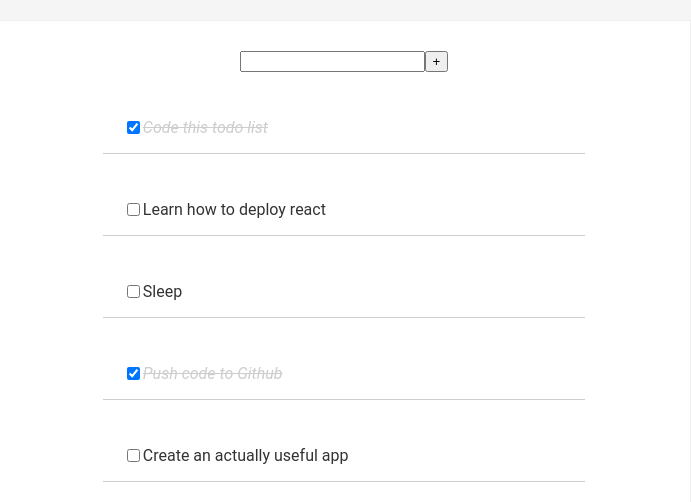
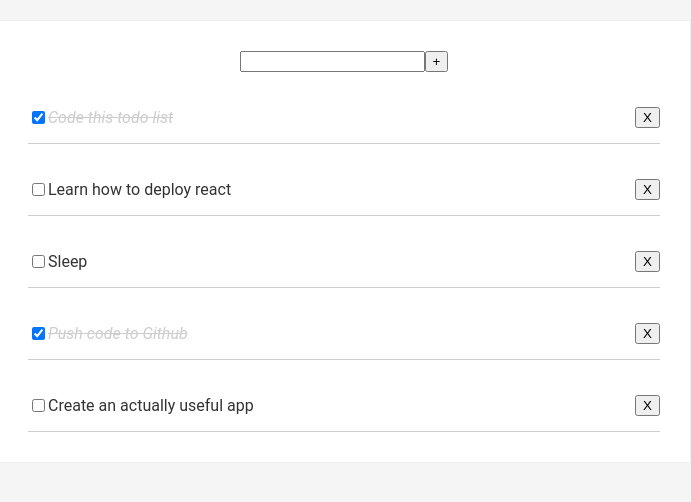
Before and after one commit to igormcampos/react-simple-todo, a React (Create React App) app: page / in a window 1280 px wide. Shown: the top 502 px of the page, without its empty margins (296-987 px from the left). Built offline with nearby package versions, Linux system fonts and the light colour scheme.

Commit message:
Delete items from list

```diff
--- a/src/App.js
+++ b/src/App.js
@@ -51,9 +51,18 @@ class App extends Component {
         })
     };
 
+    deleteItem = (id) => {
+        this.setState({
+            todos: this.state.todos.filter(item => {
+                return item.id !== id
+            })
+        })
+    };
+
     render() {
         const list = this.state.todos.map(item => <TodoItem key={item.id} item={item}
-                                                            handleChange={this.handleChange}/>);
+                                                            handleChange={this.handleChange}
+                                                            deleteItem={this.deleteItem}/>);
 
         return (
             <TodoList>
--- a/src/components/TodoItem.js
+++ b/src/components/TodoItem.js
@@ -2,14 +2,14 @@ import React, {Component} from 'react'
 import styled from 'styled-components'
 
 const Item = styled.div`
-    display: flex;
-    justify-content: flex-start;
-    align-items: center;
-    padding: 30px 20px 0;
-    width: 70%;
+    display: grid;
+    padding-top: 20px;
+    width: 100%;
     border-bottom: 1px solid #cecece;
     font-family: Roboto, sans-serif;
     color: #333333;
+    align-items: center;
+    grid-template-columns: auto 1fr auto;
 `;
 
 class TodoItem extends Component {
@@ -28,6 +28,10 @@ class TodoItem extends Component {
                     onChange={() => this.props.handleChange(this.props.item.id)}
                 />
                 <p style={this.props.item.completed ? completedStyle : null}>{this.props.item.text}</p>
+                <button onClick={() => {
+                    this.props.deleteItem(this.props.item.id)
+                }}>X
+                </button>
             </Item>
         )
     }
```
